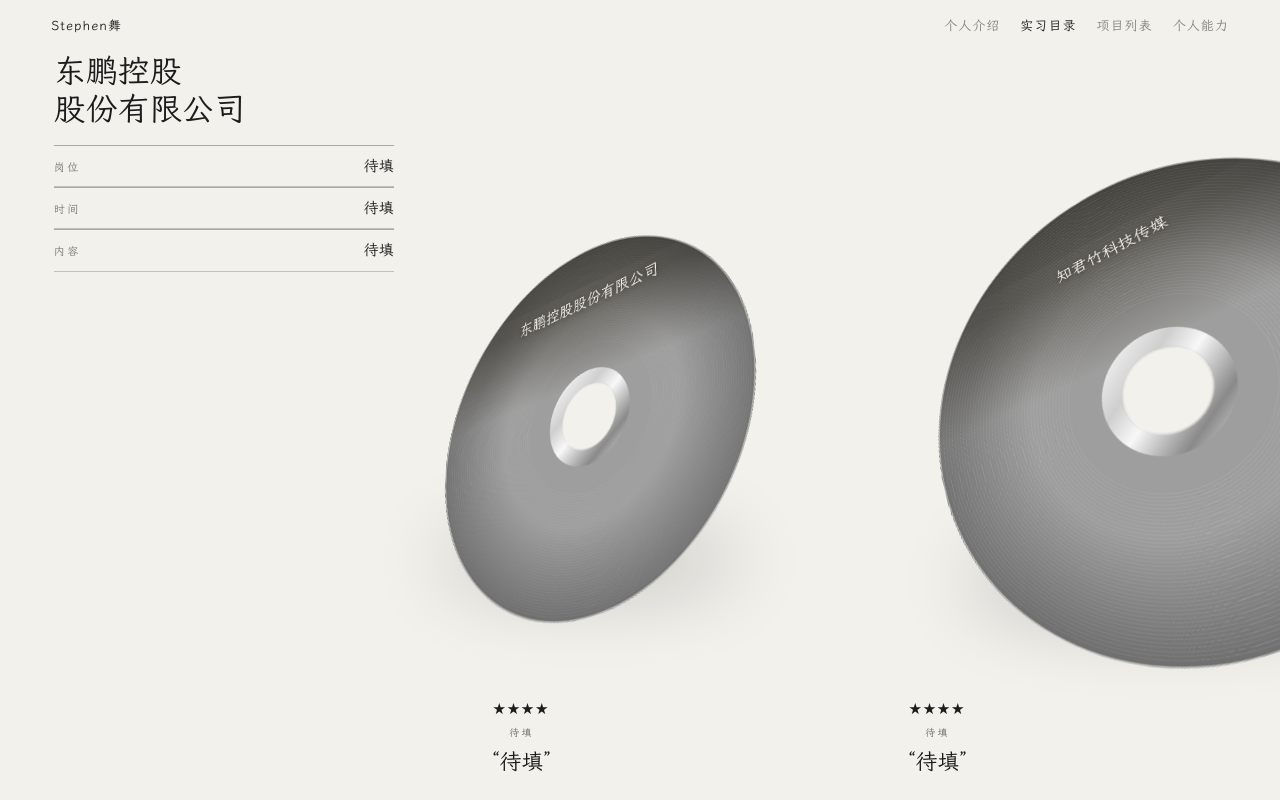
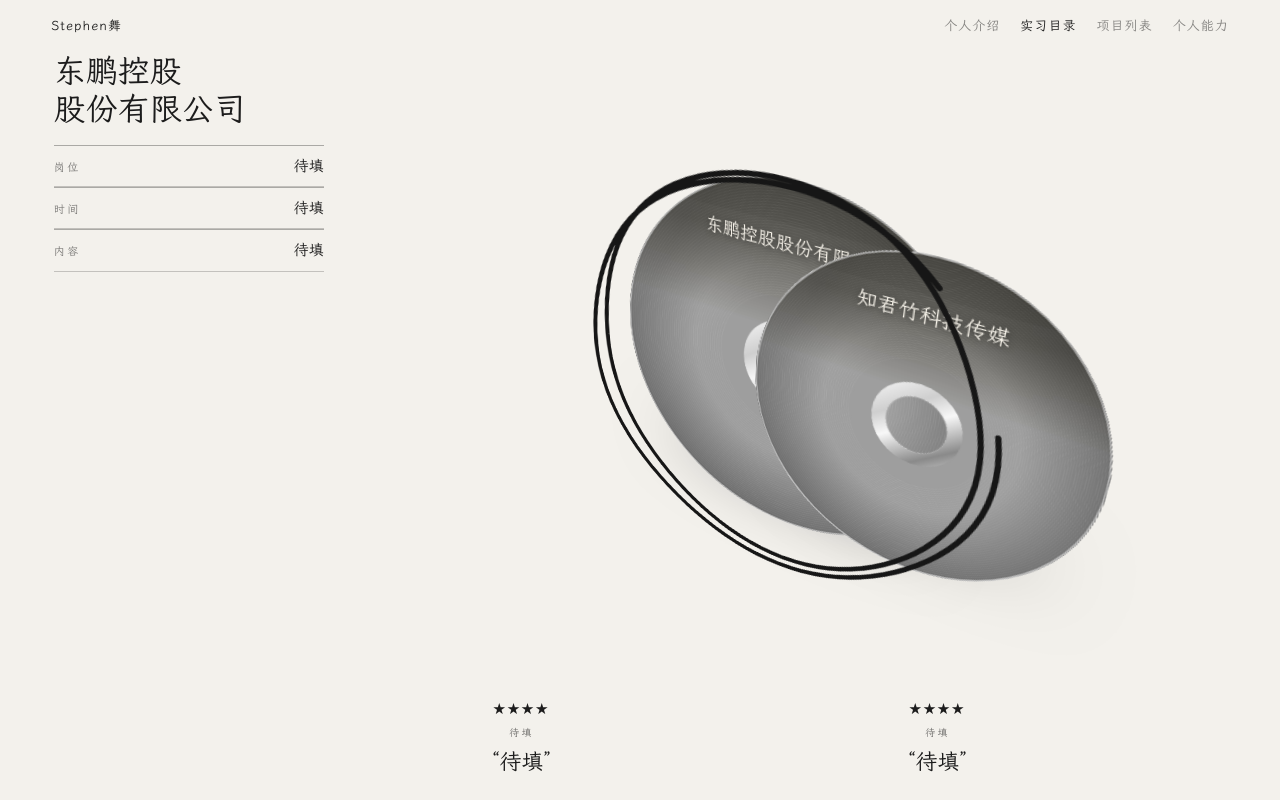
Before and after one commit to stephenwu433/personal-achievement-website, a React (Vite) app: page /internships in a window 1280 px wide. Built offline with nearby package versions, Linux system fonts and the light colour scheme.

Commit message:
Tilt the internship discs in one shared camera.
The row now sits at the reference angle, so the next disc is larger, overlaps in front, and the loose ring stays with the active disc.

Co-authored-by: Stephen舞 <stephenwu433@users.noreply.github.com>

```diff
--- a/src/pages/Internships.tsx
+++ b/src/pages/Internships.tsx
@@ -58,19 +58,18 @@ function smooth(value: number) {
 }
 
 function rowPose(delta: number, width: number, height: number, narrow: boolean) {
-  const distance = (narrow ? 3.35 : 3.15) - delta * 0.78
-  const scale = 3.15 / Math.max(0.9, distance)
-  const hero = narrow ? Math.min(height * 0.42, width * 0.62) : Math.min(height * 0.5, width * 0.34)
-  const size = hero * scale
-  const x = width * (narrow ? 0.4 : 0.46) + delta * scale * width * (narrow ? 0.22 : 0.34)
-  const y = height * (narrow ? 0.56 : 0.52) - (scale - 1) * height * 0.1
-  const rx = 24 + (scale - 1) * 12
-  const ry = -28 - (scale - 1) * 20
-  const rz = -10 - (scale - 1) * 6
+  const unit = narrow ? Math.min(height * 0.34, width * 0.46) : Math.min(height * 0.48, width * 0.3)
+  const angle = delta * 0.35
+  const span = unit * 1.08
+  const scale = Math.abs(delta) < 0.45 ? 1 : Math.max(0.72, 1 - Math.abs(delta) * 0.14)
+  const x = width * (narrow ? 0.48 : 0.62) + Math.sin(angle) * span
+  const y = height * (narrow ? 0.56 : 0.44)
+  const z = (-Math.cos(angle) * 2.4 + 2.4) * span * 0.36
+  const size = unit * scale
   let opacity = 1
-  if (delta < -2.2) opacity = clamp((delta + 3.15) / 0.95)
-  if (delta > 1.2) opacity = clamp((1.55 - delta) / 0.35)
-  return { size, x, y, rx, ry, rz, opacity }
+  if (delta < -2.4) opacity = clamp((delta + 3.2) / 0.8)
+  if (delta > 1.35) opacity = clamp((1.7 - delta) / 0.35)
+  return { size, x, y, z, rx: 0, ry: 0, rz: 0, opacity }
 }
 
 export default function Internships() {
@@ -103,7 +102,7 @@ export default function Internships() {
     const narrow = width < 800
     const openT = smooth(state.open)
     const landT = smooth(state.settle)
-    let ringBox: { x: number; y: number; size: number } | null = null
+    const ringBoxes: { x: number; y: number; size: number; z: number }[] = []
 
     discRefs.current.forEach((node, index) => {
       if (!node.slot || !node.tilt || !node.spin) return
@@ -137,7 +136,8 @@ export default function Internships() {
       node.slot.style.top = `${y}px`
       node.slot.style.width = `${size}px`
       node.slot.style.height = `${size}px`
-      node.slot.style.zIndex = String(24 + Math.round(delta * 12))
+      node.slot.style.zIndex = String(40 + Math.round(pose.z))
+      node.slot.style.transform = `translate(-50%, -50%) translateZ(${pose.z}px)`
       node.slot.style.visibility = opacity < 0.03 ? 'hidden' : 'visible'
       node.slot.style.pointerEvents = opacity < 0.45 ? 'none' : 'auto'
       node.slot.style.setProperty('--disc-opacity', String(opacity))
@@ -153,7 +153,7 @@ export default function Internships() {
         shadow.style.opacity = String(0.28 * opacity * Math.max(openT, landT))
       }
 
-      if (Math.round(state.index) === index) ringBox = { x, y, size }
+      if (Math.round(state.index) === index) ringBoxes.push({ x, y, size, z: pose.z })
     })
 
     if (countRef.current) countRef.current.textContent = String(Math.round(state.count))
@@ -164,11 +164,14 @@ export default function Internships() {
     }
 
     const ringNode = ringRef.current
+    const ringBox = ringBoxes[0]
     if (ringNode && ringBox) {
       ringNode.style.left = `${ringBox.x}px`
       ringNode.style.top = `${ringBox.y}px`
-      ringNode.style.width = `${ringBox.size * 1.28}px`
-      ringNode.style.height = `${ringBox.size * 1.28}px`
+      ringNode.style.width = `${ringBox.size * 1.2}px`
+      ringNode.style.height = `${ringBox.size * 1.2}px`
+      ringNode.style.transform = `translate(-50%, -50%) translateZ(${ringBox.z + 28}px)`
+      ringNode.style.opacity = String(clamp(state.settle))
     }
   }
 
@@ -318,7 +321,7 @@ export default function Internships() {
       </div>
 
       <div
-        className="pointer-events-none absolute top-[6.5vh] left-[4.2vw] z-30 w-[min(36vw,440px)]"
+        className="pointer-events-none absolute top-[6.5vh] left-[4.2vw] z-30 w-[min(22vw,270px)]"
         style={{ opacity: chrome ? 1 : 0, transition: 'opacity 0.45s ease' }}
       >
         {chrome ? (
@@ -345,7 +348,11 @@ export default function Internships() {
         ) : null}
       </div>
 
-      <div className="absolute inset-0" style={{ perspective: '980px', perspectiveOrigin: '68% 42%' }}>
+      <div className="absolute inset-0" style={{ perspective: '980px', perspectiveOrigin: '54% 42%' }}>
+        <div
+          className="absolute inset-0"
+          style={{ transformStyle: 'preserve-3d', transform: 'rotateX(-30deg) rotateY(-34deg)', transformOrigin: '58% 44%' }}
+        >
         {places.map((place, index) => (
           <button
             key={place.id}
@@ -354,7 +361,7 @@ export default function Internships() {
             ref={(node) => {
               discRefs.current[index].slot = node
             }}
-            className="absolute top-0 left-0 cursor-grab border-0 bg-transparent p-0 [transform:translate(-50%,-50%)] [transform-style:preserve-3d] active:cursor-grabbing"
+            className="absolute top-0 left-0 cursor-grab border-0 bg-transparent p-0 [transform-style:preserve-3d] active:cursor-grabbing"
             style={{ touchAction: 'none' }}
             onPointerEnter={() => {
               if (Math.round(motion.current.index) !== index || motion.current.settle < 0.98) return
@@ -465,16 +472,16 @@ export default function Internships() {
             className="pointer-events-none absolute top-0 left-0 -translate-x-1/2 -translate-y-1/2 rounded-[50%] bg-black/70 blur-2xl"
           />
         ))}
+        <svg
+          ref={ringRef}
+          className="pointer-events-none absolute top-0 left-0 z-30 overflow-visible"
+          viewBox="0 0 100 100"
+          style={{ opacity: 0 }}
+        >
+          {chrome ? <InkRing play={active + ring} /> : null}
+        </svg>
+        </div>
       </div>
-
-      <svg
-        ref={ringRef}
-        className="pointer-events-none absolute top-0 left-0 z-20 -translate-x-1/2 -translate-y-1/2 overflow-visible"
-        viewBox="0 0 100 100"
-        style={{ opacity: ring > 0 ? 0.9 : 0, transition: 'opacity 0.35s ease' }}
-      >
-        {ring > 0 ? <InkRing play={ring} /> : null}
-      </svg>
 
       <div
         className="pointer-events-none absolute right-[12vw] bottom-[3vh] left-[26vw] z-30 grid grid-cols-2 gap-[3vw]"
```
